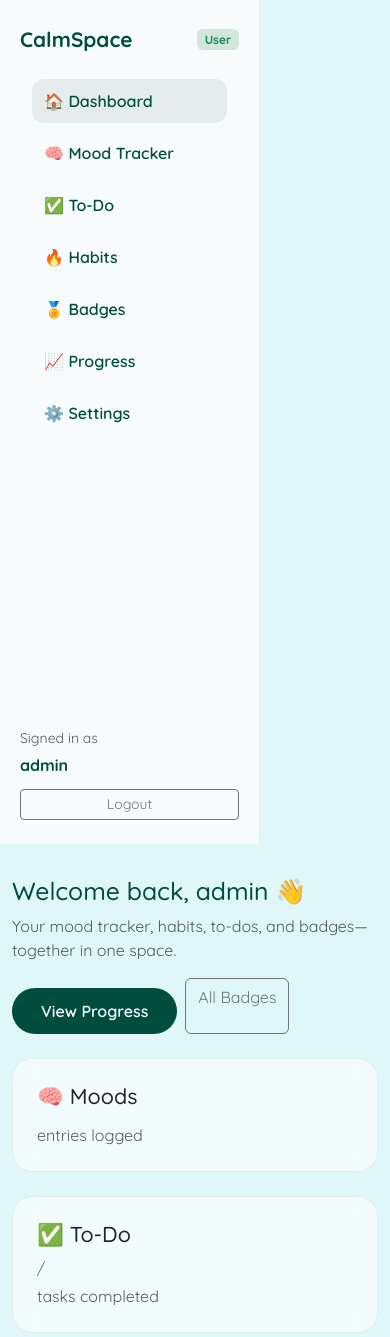
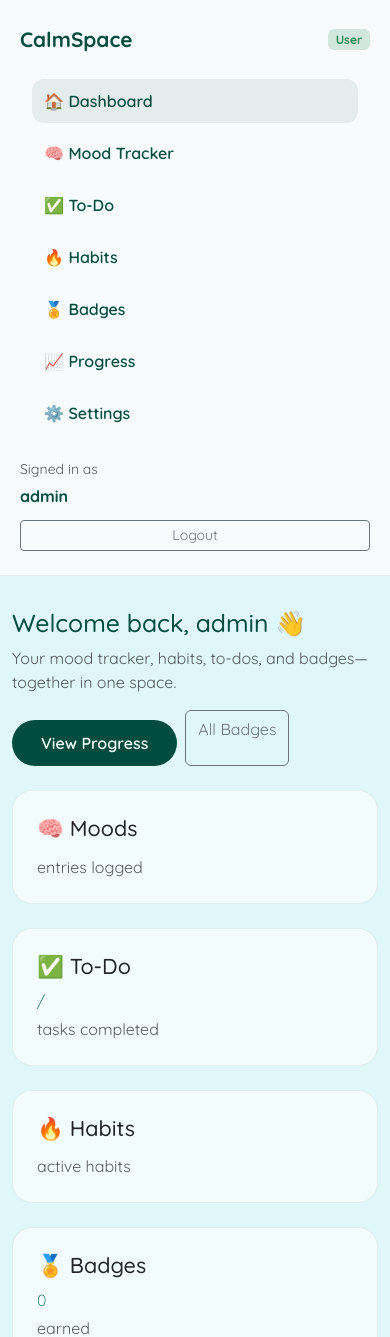
Before and after one commit to EsmoAghamedova/flask-jinja, a Flask app: template templates/user/dashboard.html in a window 390 px wide. Shown: the top 1337 px of the page. Run offline with Flask 3, Linux system fonts and the light colour scheme; the template is opened without the code that fills it: values that come from a table or form of the project are taken from there, others are empty; some libraries are stand-ins or nearby versions.

Commit message:
Make dashboard sidebar responsive

```diff
--- a/static/style/dashboard.css
+++ b/static/style/dashboard.css
@@ -15,6 +15,39 @@
   gap: 24px;
   position: sticky;
   top: 0;
+}
+
+@media (max-width: 991px) {
+  .dashboard-layout {
+    flex-direction: column;
+  }
+
+  .dashboard-sidebar {
+    width: 100%;
+    min-height: auto;
+    position: static;
+    border-right: none;
+    border-bottom: 1px solid rgba(0, 77, 64, 0.08);
+  }
+
+  .sidebar-nav {
+    flex-direction: row;
+    flex-wrap: wrap;
+  }
+
+  .sidebar-link {
+    flex: 1 1 45%;
+  }
+
+  .dashboard-main {
+    padding: 24px 0 40px;
+  }
+}
+
+@media (max-width: 575px) {
+  .sidebar-link {
+    flex: 1 1 100%;
+  }
 }
 
 .sidebar-brand {
```
